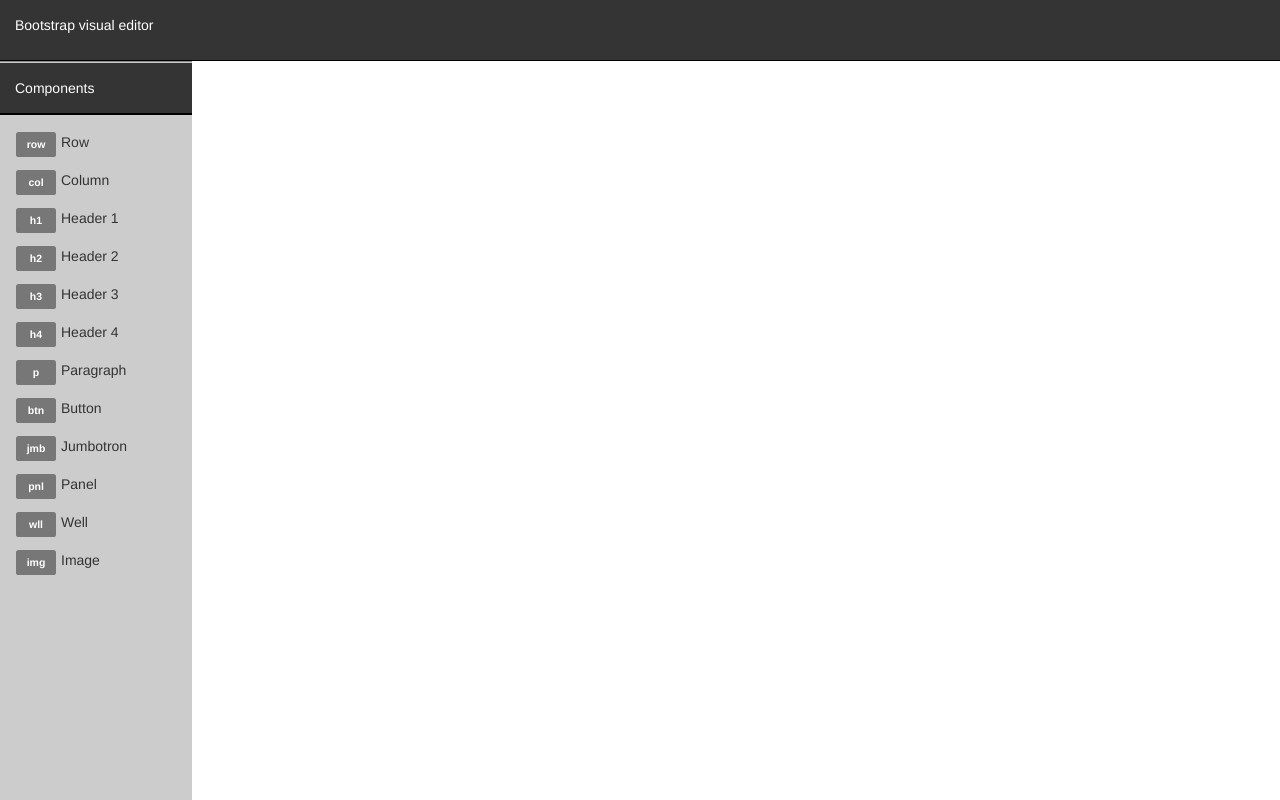
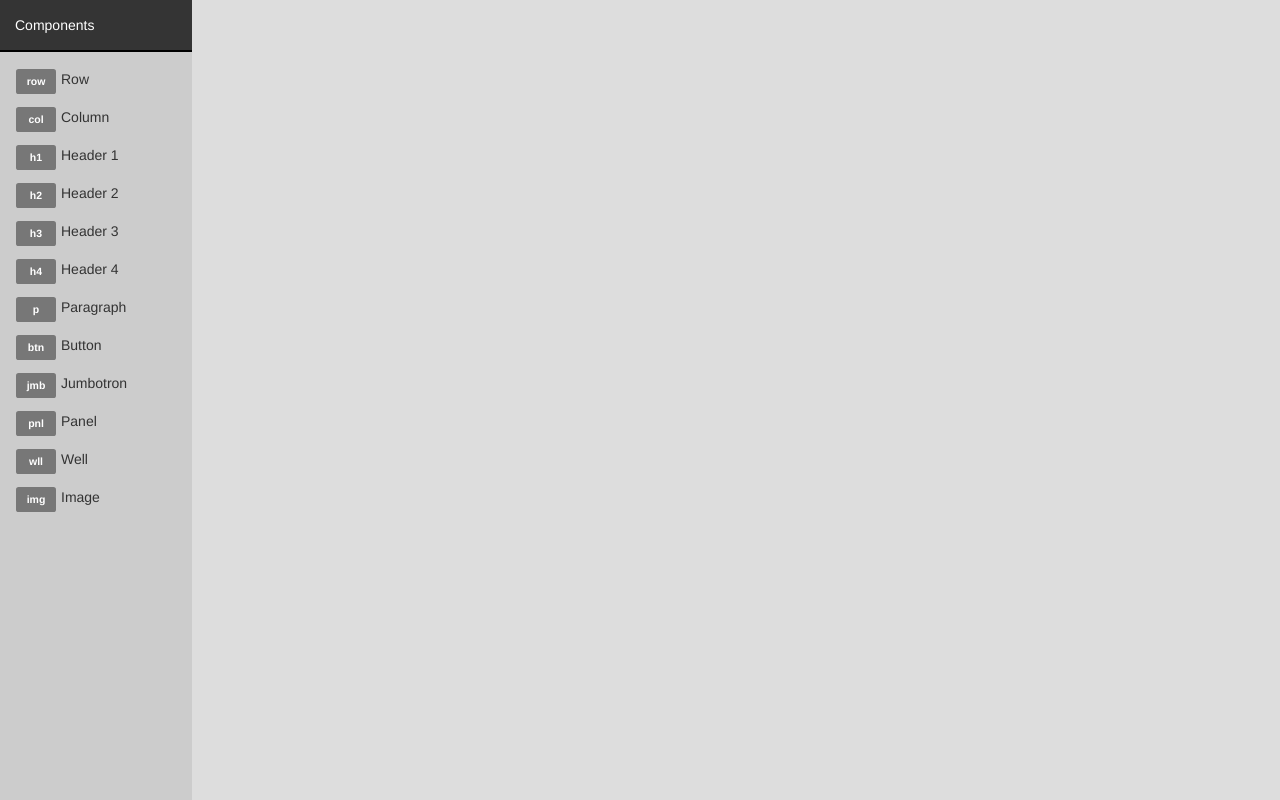
Before and after one commit to brunokrebs/badd-editor, a website: page demo/demo.html in a window 1280 px wide. Drawn offline with nearby package versions, Linux system fonts and the light colour scheme; files that its build step writes are made by us from their sources; files whose address does not match are found by name.

Commit message:
removing useless header

```diff
--- a/src/badd-editor.css
+++ b/src/badd-editor.css
@@ -1,19 +1,6 @@
 table.badd-editor {
 	height: 100%;
 	width: 100%;
-}
-
-/* editor's header style */
-
-td.badd-editor-header {
-	background-color: #343434;
-	height: 50px;
-	border-bottom: 1px solid #000;
-}
-
-td.badd-editor-header p.badd-editor-title {
-	color: white;
-	line-height: 50px;
 }
 
 /* editor's components style */
@@ -29,14 +16,12 @@
 	color: white;
 	line-height: 50px;
 	background-color: #343434;
-	border-top: 1px solid #cacaca;
 	border-bottom: 2px solid #000;
 	margin-bottom: 0;
 	padding: 0 15px 0 15px;
 }
 
 td.badd-editor-components div.badd-editor-components {
-	border-top: 1px solid #888888;
 	background-color: #cccccc;
 	height: 100%;
 }
@@ -46,6 +31,7 @@
 td.badd-editor-browser {
 	height: 100%;
 	vertical-align: top;
+	background-color: #ddd;
 }
 
 td.badd-editor-browser div.header {
--- a/src/badd-editor.html
+++ b/src/badd-editor.html
@@ -1,11 +1,4 @@
 <table class="badd-editor">
-	<tr>
-		<td class="badd-editor-header" colspan="2">
-			<div class="col-xs-12">
-				<p class="badd-editor-title">{{title}}</p>
-			</div>
-		</td>
-	</tr>
 	<tr>
 		<td class="badd-editor-components">
 			<div class="badd-editor-components">
--- a/src/badd-editor.js
+++ b/src/badd-editor.js
@@ -1,15 +1,9 @@
 (function() {
 	var editorModule = angular.module('baddEditor', []);
 
-	var editorController = function($scope, $window) {
+	var editorController = function($scope) {
 		// if attr are not set, use default values
-		$scope.title = angular.isDefined($scope.title) ? $scope.title : 'Bootstrap visual editor';
 		$scope.componentsTitle = angular.isDefined($scope.componentsTitle) ? $scope.componentsTitle : 'Components';
-
-
-		$window.addEventListener('message', function() {
-			alert('received something');
-		});
 
 		// default draggable components
 		$scope.draggables = [
@@ -27,7 +21,7 @@
 			{ titleLg: 'Image', title: 'IMG', label:'img', element: '<img src="http://www.avjobs.com/images/v_png_v5/v_collection_png/256x256/shadow/airplane2.png" alt="airplane">' }
 		];
 	};
-	editorController.$inject = ['$scope', '$window'];
+	editorController.$inject = ['$scope'];
 
 	var editorDirective = function () {
 		return {
@@ -137,7 +131,7 @@
 			var browserColumn = service.document.querySelector('td.badd-editor-components');
 			var browserDiv = service.document.querySelector('div.badd-editor-browser-frame');
 			browserDiv.style.height = (browserColumn.getBoundingClientRect().height - 1) + 'px';
-			service.iframe.style.height = (browserColumn.getBoundingClientRect().height - 101) + 'px';
+			service.iframe.style.height = (browserColumn.getBoundingClientRect().height - 100) + 'px';
 
 			var addressDiv = service.document.querySelector('div.badd-editor-browser-address');
 			var addressPageTitleDiv = addressDiv.querySelector('div.badd-editor-browser-address-page-title');
```
Also changed, not shown: dist/badd-editor.min.css, dist/badd-editor.min.js.
